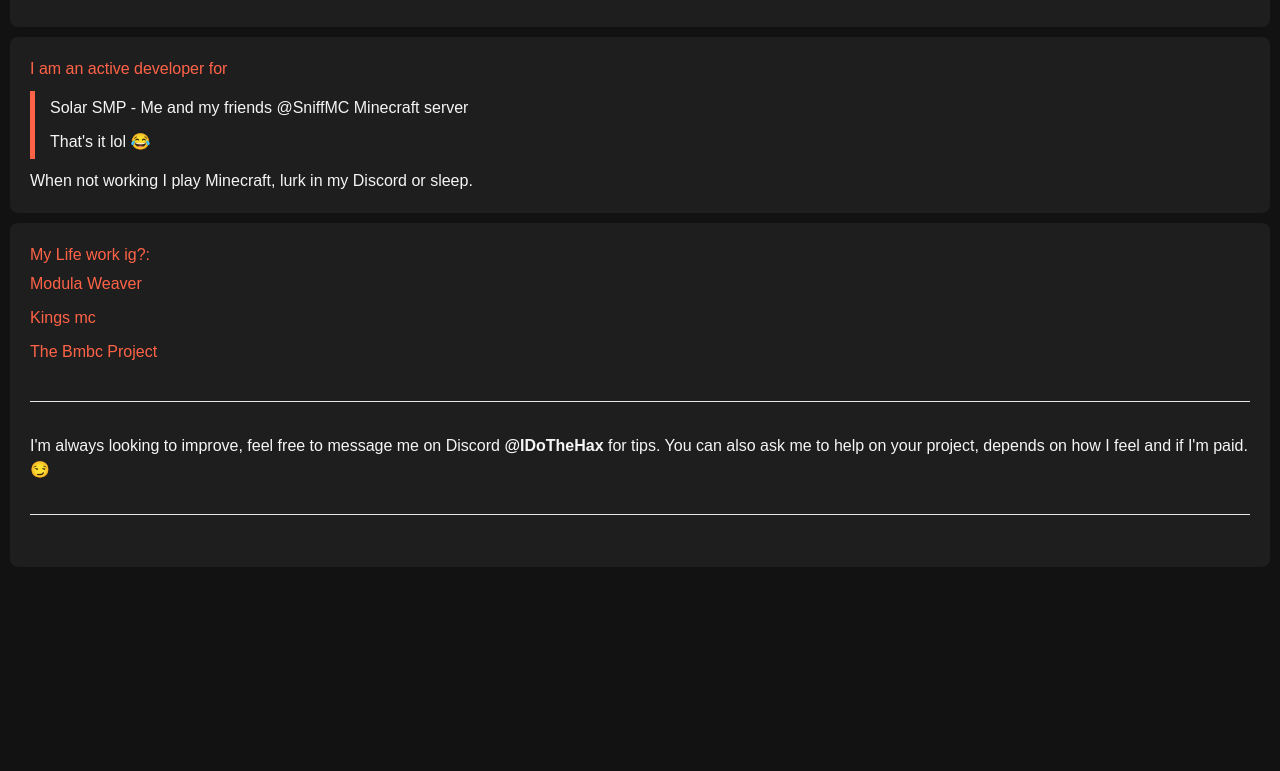
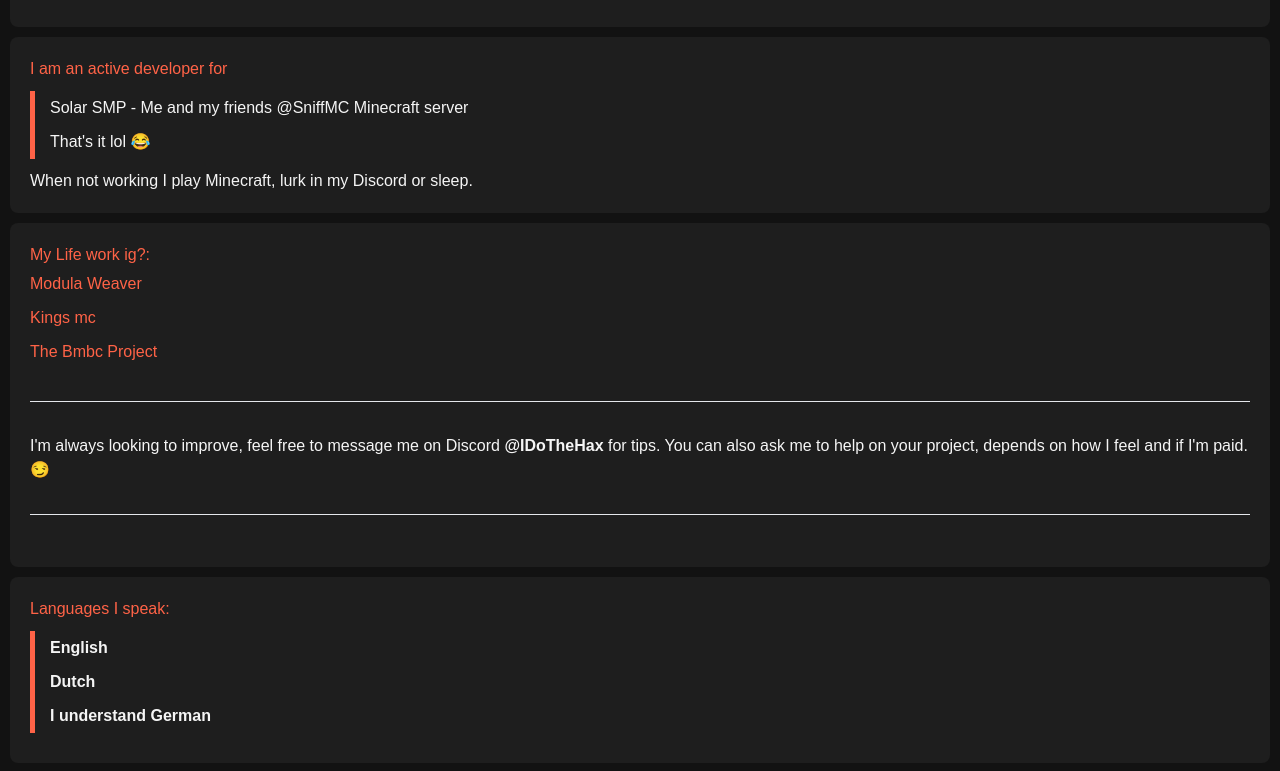
Before and after one commit to IDoTheHax/idothehax.github.io, a plain HTML site: page index.html in a window 1280 px wide. Shown: the part 1463-2234 px from the top of the page. Before the commit the page ends 2040 px from the top, so only its background shows below. Drawn offline with nearby package versions, Linux system fonts and the light colour scheme.

Commit message:
Added Languages I speak

```diff
--- a/index.html
+++ b/index.html
@@ -155,6 +155,16 @@
         <p>I'm always looking to improve, feel free to message me on Discord <strong>@IDoTheHax</strong> for tips. You can also ask me to help on your project, depends on how I feel and if I'm paid. 😏</p>
         <hr class="my-8">
     </section>
+    <section id="very-good-speak">
+        <h3>Languages I speak:</h3>
+        <blockquote>
+            <ul>
+                <li><strong>English</strong></li>
+                <li><strong>Dutch</strong></li>
+                <li><strong>I understand German</strong></li>
+            </ul>
+        </blockquote>
+    </section>
     <script>
         document.addEventListener('DOMContentLoaded', (event) => {
         const texts = ["This is my Portfolio/about me page", "have a look around"];
```
